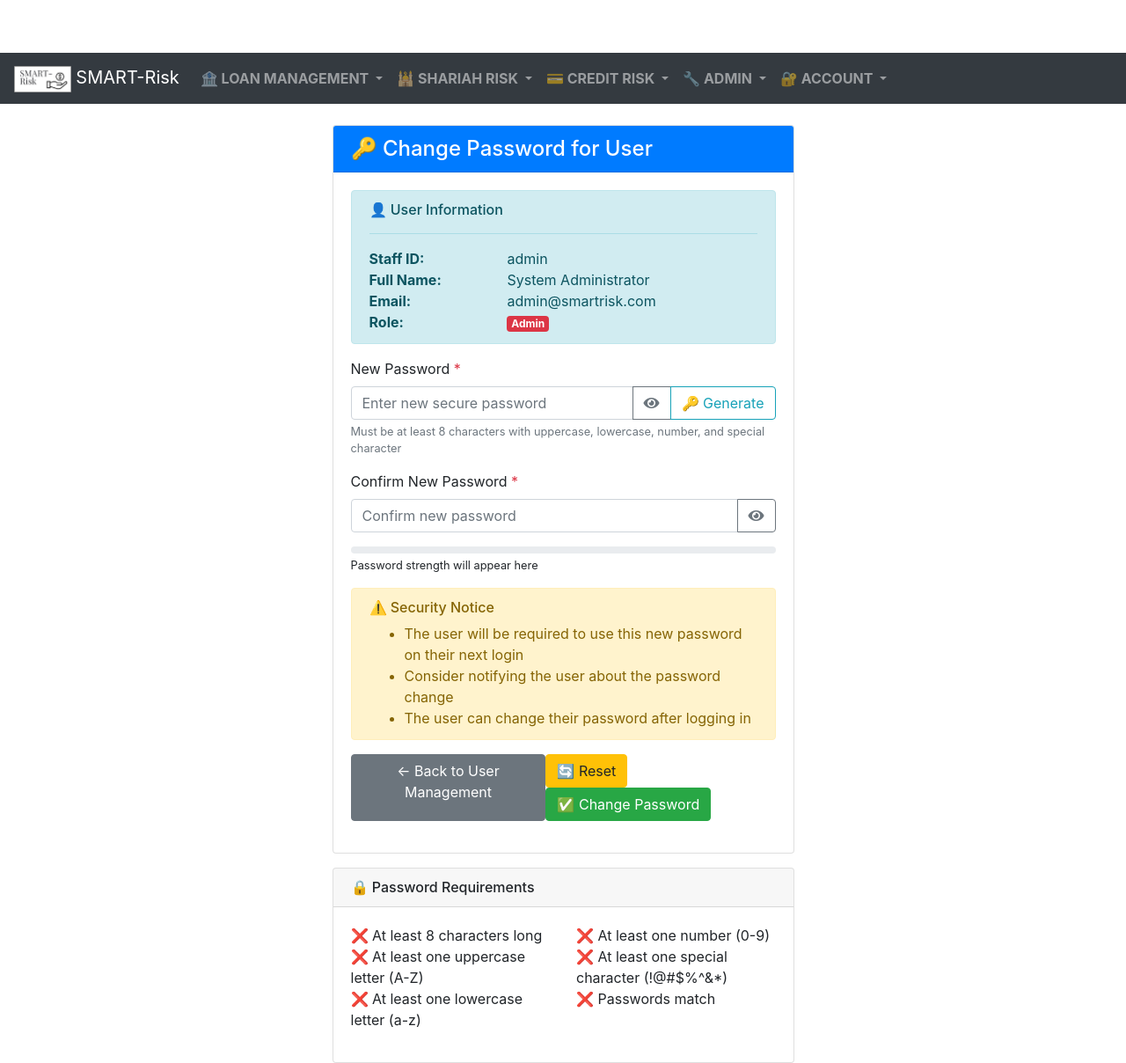
After one commit to DanIsWorkingNow/Smart-Risk, a Flask app: page /admin/change-password/1 in a window 1280 px wide. The commit adds this page. Shown: the whole page at 88% size. Run offline with Flask 3, Linux system fonts and the light colour scheme; a user stored in the database is signed in; some libraries are stand-ins or nearby versions.

Commit message:
feat: Add user password management features including change and reset options

```diff
--- a/app.py
+++ b/app.py
@@ -1212,6 +1212,149 @@ def preview_credit_file():
     except Exception as e:
         return jsonify({'error': str(e)}), 500
 
+    # Add these routes to your app.py file
+
+@app.route('/admin/change-password/<int:user_id>', methods=['GET', 'POST'])
+@admin_required
+def change_user_password(user_id):
+    user = User.query.get_or_404(user_id)
+
+    if request.method == 'POST':
+        new_password = request.form.get('new_password', '')
+        confirm_password = request.form.get('confirm_password', '')
+
+        # Validation
+        errors = []
+
+        if not new_password or not confirm_password:
+            errors.append('Please enter both password fields.')
+
+        if new_password != confirm_password:
+            errors.append('Passwords do not match.')
+
+        if not validate_password_strength(new_password):
+            errors.append('Password does not meet security requirements.')
+
+        if errors:
+            for error in errors:
+                flash(error, 'danger')
+            return render_template('admin/change_password.html', user=user)
+
+        # Change the password
+        try:
+            user.set_password(new_password)
+            user.updated_at = datetime.utcnow()
+            user.updated_by = session['user_id']
+
+            # Reset failed login attempts when admin changes password
+            user.failed_login_attempts = 0
+
+            db.session.commit()
+
+            # Log the password change
+            AuditLog.log_action(
+                user_id=session['user_id'],
+                action='PASSWORD_CHANGED_BY_ADMIN',
+                resource='user',
+                resource_id=user.staff_id,
+                details={
+                    'target_user': user.staff_id,
+                    'changed_by_admin': session['staff_id']
+                },
+                request_obj=request
+            )
+
+            flash(f'Password successfully changed for user {user.staff_id} ({user.full_name}).', 'success')
+            return redirect(url_for('manage_users'))
+
+        except Exception as e:
+            db.session.rollback()
+            flash('An error occurred while changing the password. Please try again.', 'danger')
+            return render_template('admin/change_password.html', user=user)
+
+    return render_template('admin/change_password.html', user=user)
+
+@app.route('/admin/reset-failed-logins/<int:user_id>')
+@admin_required
+def reset_failed_logins(user_id):
+    user = User.query.get_or_404(user_id)
+
+    if user.failed_login_attempts > 0:
+        old_attempts = user.failed_login_attempts
+        user.failed_login_attempts = 0
+        user.is_active = True  # Reactivate if locked due to failed attempts
+        user.updated_at = datetime.utcnow()
+        user.updated_by = session['user_id']
+
+        db.session.commit()
+
+        # Log the action
+        AuditLog.log_action(
+            user_id=session['user_id'],
+            action='FAILED_LOGINS_RESET',
+            resource='user',
+            resource_id=user.staff_id,
+            details={
+                'target_user': user.staff_id,
+                'previous_failed_attempts': old_attempts,
+                'reset_by_admin': session['staff_id']
+            },
+            request_obj=request
+        )
+
+        flash(f'Failed login attempts reset for user {user.staff_id}. Account has been reactivated.', 'success')
+    else:
+        flash(f'User {user.staff_id} has no failed login attempts to reset.', 'info')
+
+    return redirect(url_for('manage_users'))
+
+@app.route('/admin/user-details/<int:user_id>')
+@admin_required
+def user_details(user_id):
+    user = User.query.get_or_404(user_id)
+
+    # Get user's recent activities from audit logs
+    recent_activities = AuditLog.query.filter_by(user_id=user.id)\
+                                     .order_by(AuditLog.timestamp.desc())\
+                                     .limit(10).all()
+
+    # Get user's sessions
+    recent_sessions = UserSession.query.filter_by(user_id=user.id)\
+                                      .order_by(UserSession.created_at.desc())\
+                                      .limit(5).all()
+
+    # Calculate some statistics
+    total_logins = AuditLog.query.filter_by(user_id=user.id, action='LOGIN_SUCCESS').count()
+    failed_logins = AuditLog.query.filter_by(user_id=user.id, action='LOGIN_FAILED').count()
+
+    stats = {
+        'total_logins': total_logins,
+        'failed_logins': failed_logins,
+        'last_login': user.last_login,
+        'account_created': user.created_at,
+        'recent_activities': recent_activities,
+        'recent_sessions': recent_sessions
+    }
+
+    return render_template('admin/user_details.html', user=user, stats=stats)
+
+# Helper function to validate password strength (if not already exists)
+def validate_password_strength(password):
+    """Validate password meets security requirements"""
+    if not password:
+        return False
+    if len(password) < 8:
+        return False
+    if not re.search(r'[A-Z]', password):
+        return False
+    if not re.search(r'[a-z]', password):
+        return False
+    if not re.search(r'\d', password):
+        return False
+    if not re.search(r'[!@#$%^&*(),.?":{}|<>]', password):
+        return False
+    return True
+
 if __name__ == '__main__':
     with app.app_context():
         db.create_all()
--- /dev/null
+++ b/templates/admin/change_password.html
@@ -0,0 +1,427 @@
+{% extends 'base.html' %}
+
+{% block title %}Change User Password{% endblock %}
+
+{% block content %}
+<!-- Add Font Awesome for icons -->
+<link rel="stylesheet" href="https://cdnjs.cloudflare.com/ajax/libs/font-awesome/5.15.4/css/all.min.css">
+
+<div class="container mt-4">
+    <div class="row justify-content-center">
+        <div class="col-md-6">
+            <div class="card">
+                <div class="card-header bg-primary text-white">
+                    <h4 class="mb-0">🔑 Change Password for User</h4>
+                </div>
+                <div class="card-body">
+                    <!-- User Information Display -->
+                    <div class="alert alert-info">
+                        <h6 class="alert-heading">👤 User Information</h6>
+                        <hr>
+                        <div class="row">
+                            <div class="col-sm-4"><strong>Staff ID:</strong></div>
+                            <div class="col-sm-8">{{ user.staff_id }}</div>
+                        </div>
+                        <div class="row">
+                            <div class="col-sm-4"><strong>Full Name:</strong></div>
+                            <div class="col-sm-8">{{ user.full_name }}</div>
+                        </div>
+                        <div class="row">
+                            <div class="col-sm-4"><strong>Email:</strong></div>
+                            <div class="col-sm-8">{{ user.email }}</div>
+                        </div>
+                        <div class="row">
+                            <div class="col-sm-4"><strong>Role:</strong></div>
+                            <div class="col-sm-8">
+                                <span class="badge badge-{% if user.role.value == 'admin' %}danger{% elif user.role.value == 'shariah_officer' %}success{% else %}info{% endif %}">
+                                    {{ user.role.value.replace('_', ' ').title() }}
+                                </span>
+                            </div>
+                        </div>
+                    </div>
+
+                    <!-- Password Change Form -->
+                    <form method="POST" id="passwordChangeForm" novalidate>
+                        <div class="form-group">
+                            <label for="new_password">New Password <span class="text-danger">*</span></label>
+                            <div class="input-group">
+                                <input type="password" class="form-control" id="new_password" name="new_password"
+                                       placeholder="Enter new secure password" required>
+                                <div class="input-group-append">
+                                    <button class="btn btn-outline-secondary" type="button" id="toggleNewPassword" title="Show/Hide Password">
+                                        <i class="fas fa-eye" id="newPasswordIcon"></i>
+                                    </button>
+                                    <button class="btn btn-outline-info" type="button" id="generatePassword" title="Generate Secure Password">
+                                        🔑 Generate
+                                    </button>
+                                </div>
+                            </div>
+                            <small class="form-text text-muted">
+                                Must be at least 8 characters with uppercase, lowercase, number, and special character
+                            </small>
+                        </div>
+
+                        <div class="form-group">
+                            <label for="confirm_password">Confirm New Password <span class="text-danger">*</span></label>
+                            <div class="input-group">
+                                <input type="password" class="form-control" id="confirm_password" name="confirm_password"
+                                       placeholder="Confirm new password" required>
+                                <div class="input-group-append">
+                                    <button class="btn btn-outline-secondary" type="button" id="toggleConfirmPassword" title="Show/Hide Password">
+                                        <i class="fas fa-eye" id="confirmPasswordIcon"></i>
+                                    </button>
+                                </div>
+                            </div>
+                            <div class="invalid-feedback">
+                                Passwords do not match.
+                            </div>
+                        </div>
+
+                        <!-- Password Strength Indicator -->
+                        <div class="form-group">
+                            <div class="progress" style="height: 8px;">
+                                <div class="progress-bar" id="passwordStrength" role="progressbar" style="width: 0%"></div>
+                            </div>
+                            <small class="form-text" id="strengthText">Password strength will appear here</small>
+                        </div>
+
+                        <!-- Security Notice -->
+                        <div class="alert alert-warning">
+                            <h6 class="alert-heading">⚠️ Security Notice</h6>
+                            <ul class="mb-0">
+                                <li>The user will be required to use this new password on their next login</li>
+                                <li>Consider notifying the user about the password change</li>
+                                <li>The user can change their password after logging in</li>
+                            </ul>
+                        </div>
+
+                        <!-- Action Buttons -->
+                        <div class="form-group">
+                            <div class="d-flex justify-content-between">
+                                <a href="{{ url_for('manage_users') }}" class="btn btn-secondary">
+                                    ← Back to User Management
+                                </a>
+                                <div>
+                                    <button type="reset" class="btn btn-warning mr-2" onclick="resetForm()">🔄 Reset</button>
+                                    <button type="submit" class="btn btn-success" id="submitBtn">✅ Change Password</button>
+                                </div>
+                            </div>
+                        </div>
+                    </form>
+                </div>
+            </div>
+
+            <!-- Generated Password Display (Hidden by default) -->
+            <div class="card mt-3" id="generatedPasswordCard" style="display: none;">
+                <div class="card-header bg-success text-white">
+                    <h6 class="mb-0">🔑 Generated Password</h6>
+                </div>
+                <div class="card-body">
+                    <div class="input-group">
+                        <input type="text" class="form-control" id="generatedPasswordDisplay" readonly>
+                        <div class="input-group-append">
+                            <button class="btn btn-outline-primary" type="button" onclick="copyToClipboard()" title="Copy to Clipboard">
+                                📋 Copy
+                            </button>
+                        </div>
+                    </div>
+                    <small class="form-text text-success">
+                        ✅ This password has been automatically filled in the form above. You can copy it to share with the user.
+                    </small>
+                </div>
+            </div>
+
+            <!-- Password Requirements -->
+            <div class="card mt-3">
+                <div class="card-header">
+                    <h6 class="mb-0">🔒 Password Requirements</h6>
+                </div>
+                <div class="card-body">
+                    <div class="row">
+                        <div class="col-md-6">
+                            <ul class="list-unstyled" id="requirements-left">
+                                <li id="req-length">❌ At least 8 characters long</li>
+                                <li id="req-uppercase">❌ At least one uppercase letter (A-Z)</li>
+                                <li id="req-lowercase">❌ At least one lowercase letter (a-z)</li>
+                            </ul>
+                        </div>
+                        <div class="col-md-6">
+                            <ul class="list-unstyled" id="requirements-right">
+                                <li id="req-number">❌ At least one number (0-9)</li>
+                                <li id="req-special">❌ At least one special character (!@#$%^&*)</li>
+                                <li id="req-match">❌ Passwords match</li>
+                            </ul>
+                        </div>
+                    </div>
+                </div>
+            </div>
+        </div>
+    </div>
+</div>
+
+<script>
+// Generate random secure password function
+function generateSecurePassword(length = 12) {
+    const uppercase = 'ABCDEFGHIJKLMNOPQRSTUVWXYZ';
+    const lowercase = 'abcdefghijklmnopqrstuvwxyz';
+    const numbers = '0123456789';
+    const symbols = '!@#$%^&*()_+-=[]{}|;:,.<>?';
+
+    let password = '';
+    password += uppercase[Math.floor(Math.random() * uppercase.length)];
+    password += lowercase[Math.floor(Math.random() * lowercase.length)];
+    password += numbers[Math.floor(Math.random() * numbers.length)];
+    password += symbols[Math.floor(Math.random() * symbols.length)];
+
+    const allChars = uppercase + lowercase + numbers + symbols;
+    for (let i = 4; i < length; i++) {
+        password += allChars[Math.floor(Math.random() * allChars.length)];
+    }
+
+    return password.split('').sort(() => 0.5 - Math.random()).join('');
+}
+
+// Copy to clipboard function
+function copyToClipboard() {
+    const passwordDisplay = document.getElementById('generatedPasswordDisplay');
+    passwordDisplay.select();
+    passwordDisplay.setSelectionRange(0, 99999);
+    document.execCommand('copy');
+
+    // Show feedback
+    const copyBtn = event.target;
+    const originalText = copyBtn.textContent;
+    copyBtn.textContent = '✅ Copied!';
+    copyBtn.classList.remove('btn-outline-primary');
+    copyBtn.classList.add('btn-success');
+
+    setTimeout(() => {
+        copyBtn.textContent = originalText;
+        copyBtn.classList.remove('btn-success');
+        copyBtn.classList.add('btn-outline-primary');
+    }, 2000);
+}
+
+// Reset form function
+function resetForm() {
+    document.getElementById('passwordChangeForm').reset();
+    document.getElementById('generatedPasswordCard').style.display = 'none';
+    updatePasswordRequirements('');
+    updatePasswordStrength('');
+}
+
+// Generate Password button functionality
+document.getElementById('generatePassword').addEventListener('click', function() {
+    const newPassword = generateSecurePassword(12);
+    const passwordField = document.getElementById('new_password');
+    const confirmPasswordField = document.getElementById('confirm_password');
+    const generatedPasswordDisplay = document.getElementById('generatedPasswordDisplay');
+    const generatedPasswordCard = document.getElementById('generatedPasswordCard');
+
+    // Set the generated password
+    passwordField.value = newPassword;
+    confirmPasswordField.value = newPassword;
+    generatedPasswordDisplay.value = newPassword;
+
+    // Show the generated password card
+    generatedPasswordCard.style.display = 'block';
+
+    // Show the password temporarily
+    passwordField.type = 'text';
+    confirmPasswordField.type = 'text';
+
+    // Update the eye icons
+    document.getElementById('newPasswordIcon').classList.remove('fa-eye');
+    document.getElementById('newPasswordIcon').classList.add('fa-eye-slash');
+    document.getElementById('confirmPasswordIcon').classList.remove('fa-eye');
+    document.getElementById('confirmPasswordIcon').classList.add('fa-eye-slash');
+
+    // Trigger validation
+    updatePasswordRequirements(newPassword);
+    updatePasswordStrength(newPassword);
+
+    // Show success message on button
+    this.innerHTML = '✅ Generated!';
+    this.classList.remove('btn-outline-info');
+    this.classList.add('btn-success');
+
+    // Reset button after 2 seconds
+    setTimeout(() => {
+        this.innerHTML = '🔑 Generate';
+        this.classList.remove('btn-success');
+        this.classList.add('btn-outline-info');
+    }, 2000);
+});
+
+// Password visibility toggle functions
+document.getElementById('toggleNewPassword').addEventListener('click', function() {
+    const passwordField = document.getElementById('new_password');
+    const passwordIcon = document.getElementById('newPasswordIcon');
+
+    if (passwordField.type === 'password') {
+        passwordField.type = 'text';
+        passwordIcon.classList.remove('fa-eye');
+        passwordIcon.classList.add('fa-eye-slash');
+    } else {
+        passwordField.type = 'password';
+        passwordIcon.classList.remove('fa-eye-slash');
+        passwordIcon.classList.add('fa-eye');
+    }
+});
+
+document.getElementById('toggleConfirmPassword').addEventListener('click', function() {
+    const confirmPasswordField = document.getElementById('confirm_password');
+    const confirmPasswordIcon = document.getElementById('confirmPasswordIcon');
+
+    if (confirmPasswordField.type === 'password') {
+        confirmPasswordField.type = 'text';
+        confirmPasswordIcon.classList.remove('fa-eye');
+        confirmPasswordIcon.classList.add('fa-eye-slash');
+    } else {
+        confirmPasswordField.type = 'password';
+        confirmPasswordIcon.classList.remove('fa-eye-slash');
+        confirmPasswordIcon.classList.add('fa-eye');
+    }
+});
+
+// Password requirements validation
+function updatePasswordRequirements(password) {
+    const requirements = {
+        length: password.length >= 8,
+        uppercase: /[A-Z]/.test(password),
+        lowercase: /[a-z]/.test(password),
+        number: /\d/.test(password),
+        special: /[!@#$%^&*(),.?":{}|<>]/.test(password)
+    };
+
+    // Update requirement indicators
+    document.getElementById('req-length').innerHTML =
+        (requirements.length ? '✅' : '❌') + ' At least 8 characters long';
+    document.getElementById('req-uppercase').innerHTML =
+        (requirements.uppercase ? '✅' : '❌') + ' At least one uppercase letter (A-Z)';
+    document.getElementById('req-lowercase').innerHTML =
+        (requirements.lowercase ? '✅' : '❌') + ' At least one lowercase letter (a-z)';
+    document.getElementById('req-number').innerHTML =
+        (requirements.number ? '✅' : '❌') + ' At least one number (0-9)';
+    document.getElementById('req-special').innerHTML =
+        (requirements.special ? '✅' : '❌') + ' At least one special character (!@#$%^&*)';
+
+    return Object.values(requirements).every(req => req);
+}
+
+// Password strength indicator
+function updatePasswordStrength(password) {
+    const requirements = {
+        length: password.length >= 8,
+        uppercase: /[A-Z]/.test(password),
+        lowercase: /[a-z]/.test(password),
+        number: /\d/.test(password),
+        special: /[!@#$%^&*(),.?":{}|<>]/.test(password)
+    };
+
+    const metCount = Object.values(requirements).filter(req => req).length;
+    const strengthBar = document.getElementById('passwordStrength');
+    const strengthText = document.getElementById('strengthText');
+
+    let strength = 0;
+    let text = '';
+    let colorClass = '';
+
+    if (password.length === 0) {
+        strength = 0;
+        text = 'Enter a password';
+        colorClass = 'bg-secondary';
+    } else if (metCount < 3) {
+        strength = 25;
+        text = 'Weak password';
+        colorClass = 'bg-danger';
+    } else if (metCount < 4) {
+        strength = 50;
+        text = 'Fair password';
+        colorClass = 'bg-warning';
+    } else if (metCount < 5) {
+        strength = 75;
+        text = 'Good password';
+        colorClass = 'bg-info';
+    } else {
+        strength = 100;
+        text = 'Strong password';
+        colorClass = 'bg-success';
+    }
+
+    strengthBar.style.width = strength + '%';
+    strengthBar.className = 'progress-bar ' + colorClass;
+    strengthText.textContent = text;
+    strengthText.className = 'form-text text-' + colorClass.replace('bg-', '');
+}
+
+// Real-time password validation
+document.getElementById('new_password').addEventListener('input', function() {
+    const password = this.value;
+    const isValid = updatePasswordRequirements(password);
+    updatePasswordStrength(password);
+
+    if (isValid || password.length === 0) {
+        this.classList.remove('is-invalid');
+        this.classList.add('is-valid');
+    } else {
+        this.classList.remove('is-valid');
+        this.classList.add('is-invalid');
+    }
+
+    // Also check confirm password match
+    validatePasswordMatch();
+});
+
+// Confirm password validation
+document.getElementById('confirm_password').addEventListener('input', validatePasswordMatch);
+
+function validatePasswordMatch() {
+    const password = document.getElementById('new_password').value;
+    const confirmPassword = document.getElementById('confirm_password').value;
+    const confirmField = document.getElementById('confirm_password');
+    const matchReq = document.getElementById('req-match');
+
+    if (confirmPassword.length === 0) {
+        matchReq.innerHTML = '❌ Passwords match';
+        confirmField.classList.remove('is-valid', 'is-invalid');
+        return;
+    }
+
+    if (password === confirmPassword) {
+        matchReq.innerHTML = '✅ Passwords match';
+        confirmField.classList.remove('is-invalid');
+        confirmField.classList.add('is-valid');
+        confirmField.setCustomValidity('');
+    } else {
+        matchReq.innerHTML = '❌ Passwords match';
+        confirmField.classList.remove('is-valid');
+        confirmField.classList.add('is-invalid');
+        confirmField.setCustomValidity('Passwords do not match');
+    }
+}
+
+// Form submission validation
+document.getElementById('passwordChangeForm').addEventListener('submit', function(e) {
+    const password = document.getElementById('new_password').value;
+    const confirmPassword = document.getElementById('confirm_password').value;
+
+    if (password !== confirmPassword) {
+        e.preventDefault();
+        alert('Passwords do not match. Please check and try again.');
+        return false;
+    }
+
+    if (!updatePasswordRequirements(password)) {
+        e.preventDefault();
+        alert('Password does not meet the security requirements. Please check and try again.');
+        return false;
+    }
+
+    // Show loading state
+    const submitBtn = document.getElementById('submitBtn');
+    submitBtn.innerHTML = '⏳ Changing Password...';
+    submitBtn.disabled = true;
+});
+</script>
+{% endblock %}
```
Also changed, not shown: templates/admin/manage_users.html (+17 -1 lines), instance/smart_risk.db, 1 other file.
